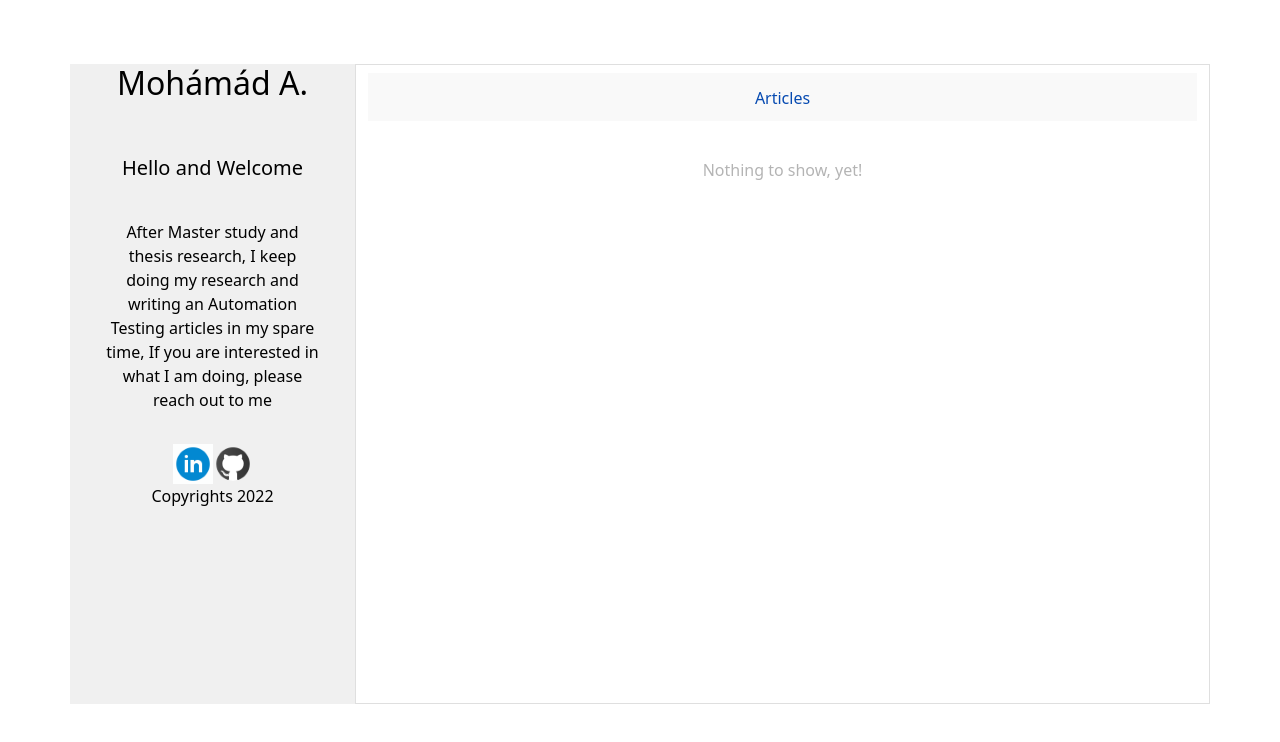
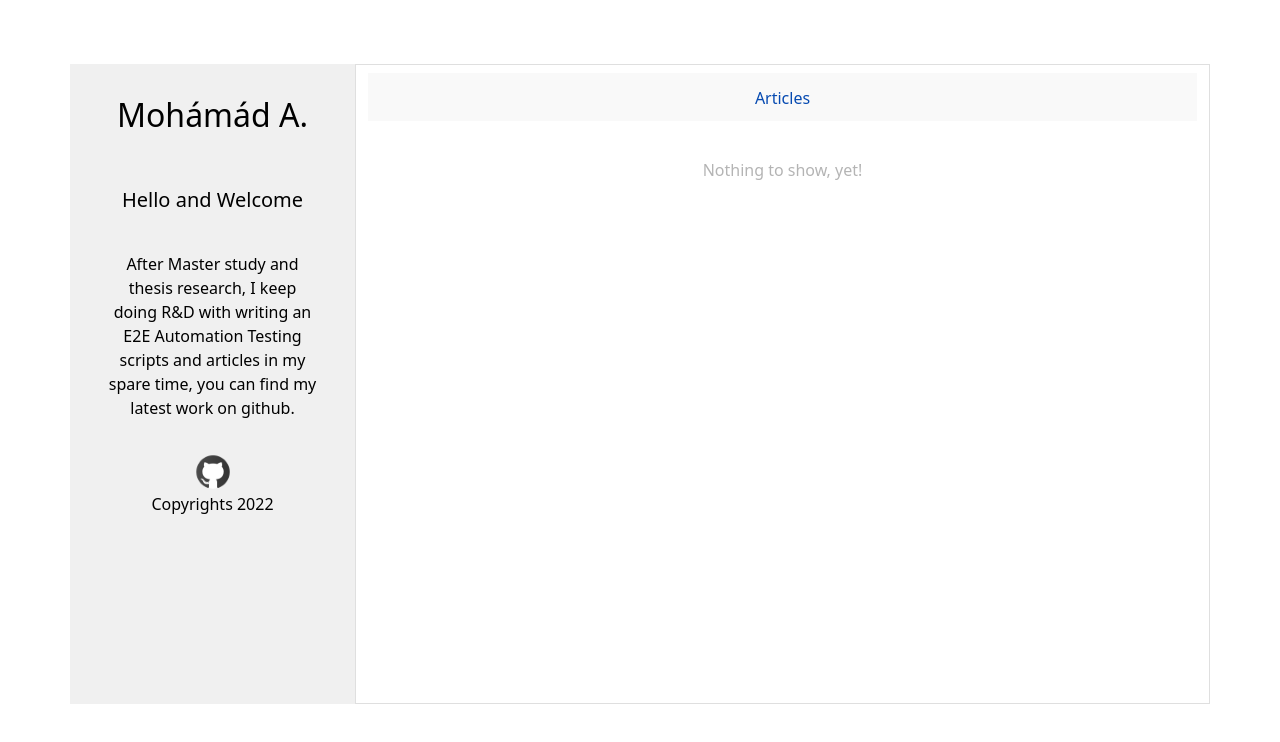
Before and after one commit to jamalmohamad/mohammedtester, a React (Create React App) app: page / in a window 1280 px wide. Shown: the top 742 px of the page. Built offline with nearby package versions, Linux system fonts and the light colour scheme.

Commit message:
fix: some info and remove linkedin (#7)

```diff
--- a/src/App.css
+++ b/src/App.css
@@ -72,7 +72,7 @@ body {
 
 .about {
   background-color: rgba(177, 177, 177, 0.192);
-
+  padding-top: 2rem;
 }
 
 .automation {
--- a/src/components/home.tsx
+++ b/src/components/home.tsx
@@ -29,9 +29,9 @@ export function Home() {
             </div> */}
             </Stack>
 
-            <a href="https://www.linkedin.com/in/moh%C3%A1m%C3%A1d-7b8044173/">
+            {/* <a href="https://www.linkedin.com/in/moh%C3%A1m%C3%A1d-7b8044173/">
                 <img src={LinkedinLogo} width="40rem;"/>
-            </a>
+            </a> */}
             <a href="https://github.com/jamalmohamad">
                 <img src={GithubLogo} width="40rem;"/>
             </a>
--- a/src/utils/constants.ts
+++ b/src/utils/constants.ts
@@ -1 +1 @@
-export const ABOUT_DESCRIPTION = "After Master study and thesis research, I keep doing my research and writing an Automation Testing articles in my spare time, If you are interested in what I am doing, please reach out to me";
+export const ABOUT_DESCRIPTION = "After Master study and thesis research, I keep doing R&D with writing an E2E Automation Testing scripts and articles in my spare time, you can find my latest work on github.";
```
